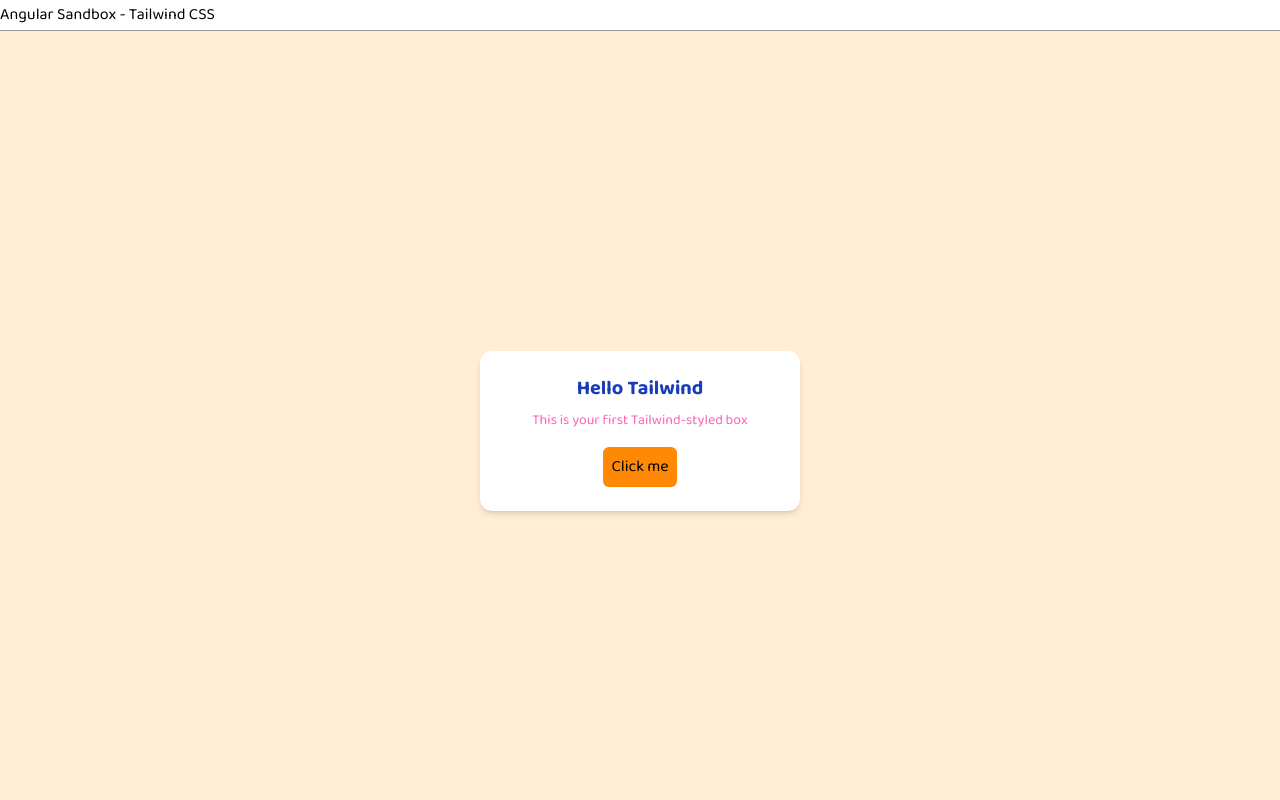
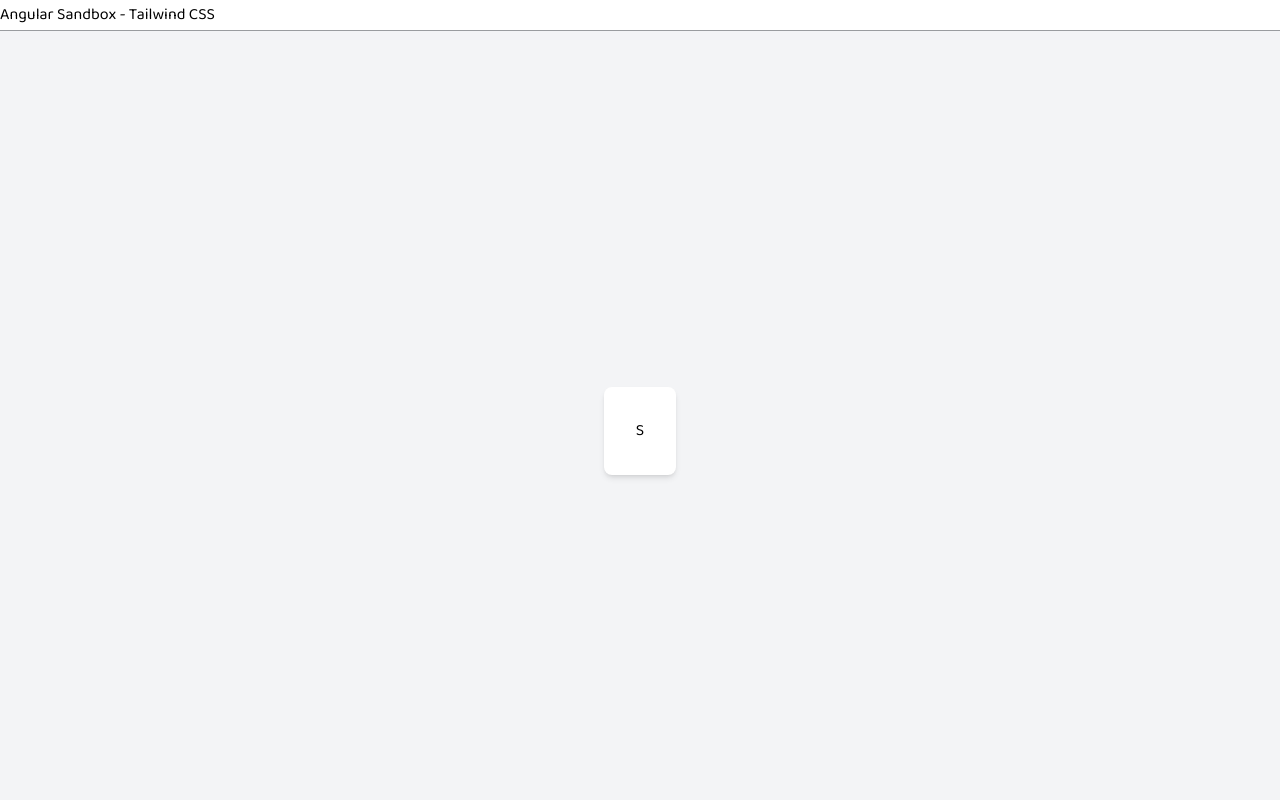
Before and after one commit to ozgursarikamis/angular-sandbox, an Angular app: page / in a window 1280 px wide. Shown: the top 800 px of the page. Built offline with nearby package versions, Linux system fonts and the light colour scheme.

Commit message:
Practice 2 Component

```diff
--- a/src/app/app.component.html
+++ b/src/app/app.component.html
@@ -1,4 +1,4 @@
 <div class="title">
   Angular Sandbox {{ title ? " - " + title : "" }}
 </div>
-<app-practice-one />
+<app-practice-two />
--- a/src/app/app.module.ts
+++ b/src/app/app.module.ts
@@ -3,6 +3,7 @@ import { BrowserModule } from '@angular/platform-browser';
 
 import { AppComponent } from './app.component';
 import { PracticeOneComponent } from "./practice-one/practice-one.component";
+import { PracticeTwoComponent } from "./practice-two/practice-two.component";
 
 @NgModule({
   declarations: [
@@ -10,7 +11,8 @@ import { PracticeOneComponent } from "./practice-one/practice-one.component";
   ],
   imports: [
     BrowserModule,
-    PracticeOneComponent
+    PracticeOneComponent,
+    PracticeTwoComponent
   ],
   providers: [],
   bootstrap: [AppComponent]
--- /dev/null
+++ b/src/app/practice-two/practice-two.component.html
@@ -0,0 +1,5 @@
+<div class="bg-gray-100 min-h-screen flex items-center justify-center p-4">
+  <div class="bg-white p-4 sm:p-6 md:p-8 rounded-lg shadow-md">
+    S
+  </div>
+</div>
```
Also changed, not shown: src/app/practice-two/practice-two.component.ts (added, +11 -0 lines), src/app/practice-two/practice-two.component.scss (added).
